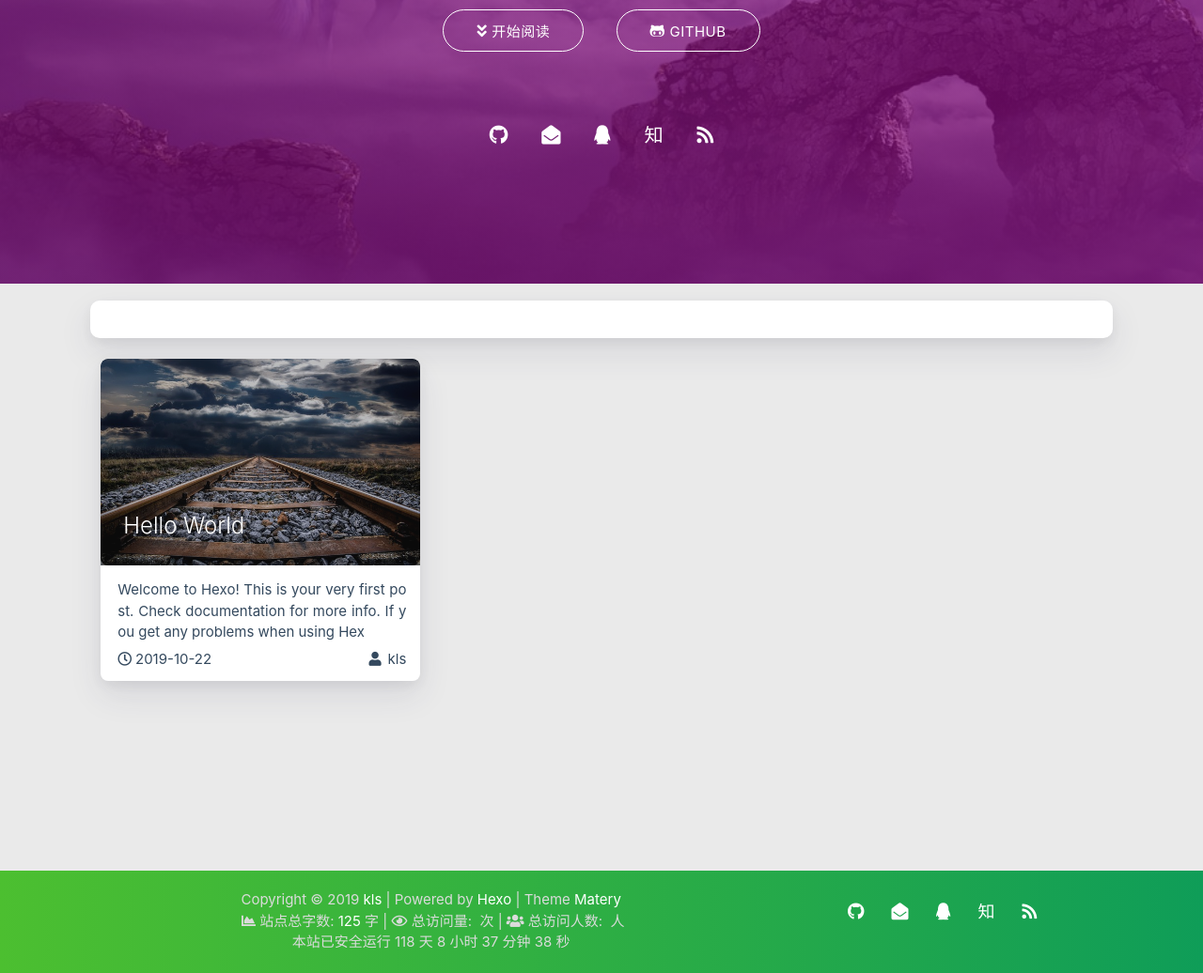
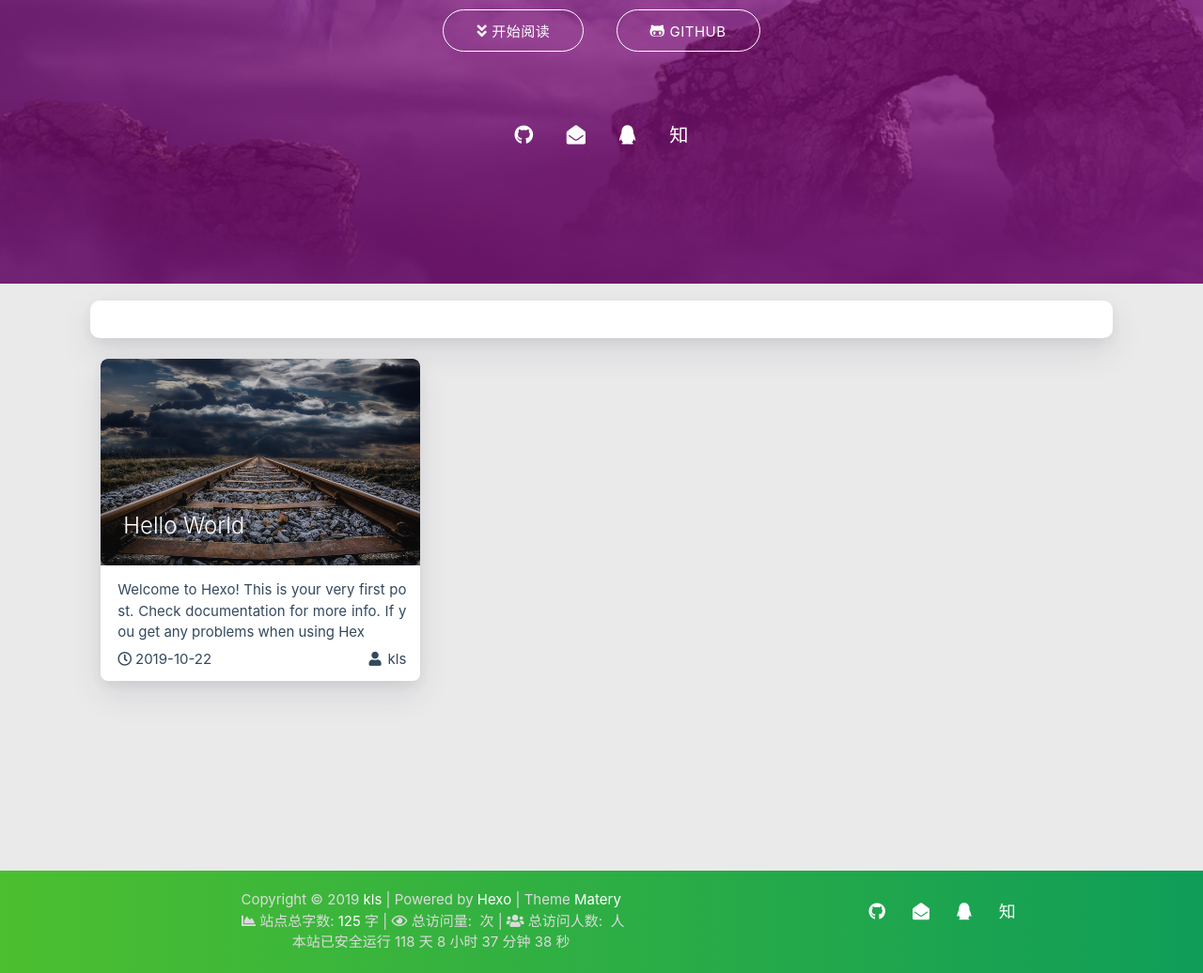
Before and after one commit to lskong/lskong.github.io, a plain HTML site: page index.html in a window 1280 px wide. Shown: the part 498-1534 px from the top of the page at 94% size. Drawn offline with Linux system fonts and the light colour scheme; some packages are replaced by stand-ins of ours; animation ran at ten frames a second; a script that the page names is missing.

Commit message:
Site updated: 2019-10-23 16:37:30

```diff
--- a/index.html
+++ b/index.html
@@ -427,10 +427,6 @@
 
 
 
-    <a href="/atom.xml" class="tooltipped" target="_blank" data-tooltip="RSS 订阅" data-position="top" data-delay="50">
-        <i class="fas fa-rss"></i>
-    </a>
-
 </div>
         </div>
     </div>
@@ -665,10 +661,6 @@ $(function () {
 
 
 
-    <a href="/atom.xml" class="tooltipped" target="_blank" data-tooltip="RSS 订阅" data-position="top" data-delay="50">
-        <i class="fas fa-rss"></i>
-    </a>
-
 </div>
     </div>
 </footer>
```
Also changed, not shown: 2019/10/22/hello-world/index.html (+0 -4 lines), about/index.html (+0 -12 lines), archives/2019/10/index.html (+0 -4 lines), archives/2019/index.html (+0 -4 lines), archives/index.html (+0 -4 lines), categories/index.html (+0 -4 lines), contact/index.html (+0 -4 lines), friends/index.html (+0 -4 lines), tags/index.html (+0 -4 lines).
